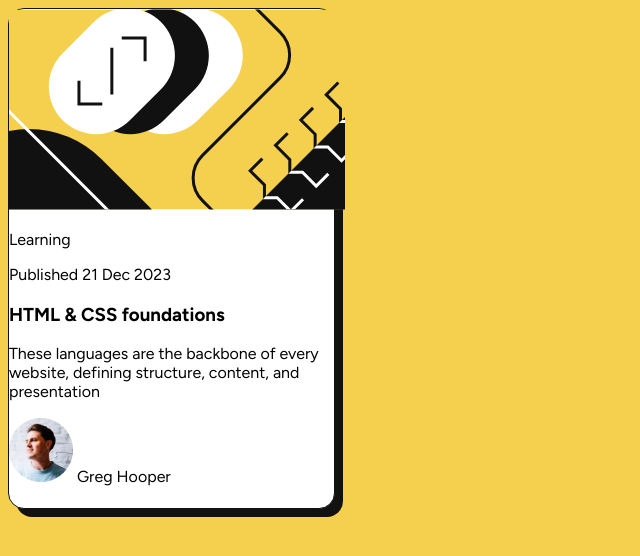
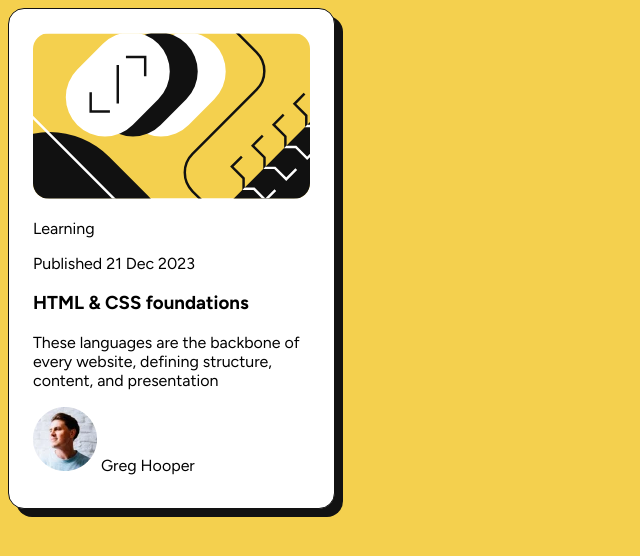
Before and after one commit to Mickey1992/frontend-mentor-blog-preview-card, a plain HTML site: page index.html in a window 1280 px wide. Shown: the whole page, without its empty margins (0-640 px from the left). Drawn offline with Linux system fonts and the light colour scheme.

Commit message:
set image style

```diff
--- a/index.html
+++ b/index.html
@@ -19,6 +19,7 @@
 	<body>
 		<div class="card-box">
 			<img
+				class="blog-img"
 				src="./assets/images/illustration-article.svg"
 				alt="article-img"
 			/>
--- a/style.css
+++ b/style.css
@@ -25,4 +25,10 @@ body {
 	background-color: var(--white);
 	border-radius: 1em;
 	box-shadow: 0.5em 0.5em var(--gray-950);
+	padding: 1.5em;
 }
+
+.blog-img {
+	width: 100%;
+	border-radius: 1em;
+}
```
